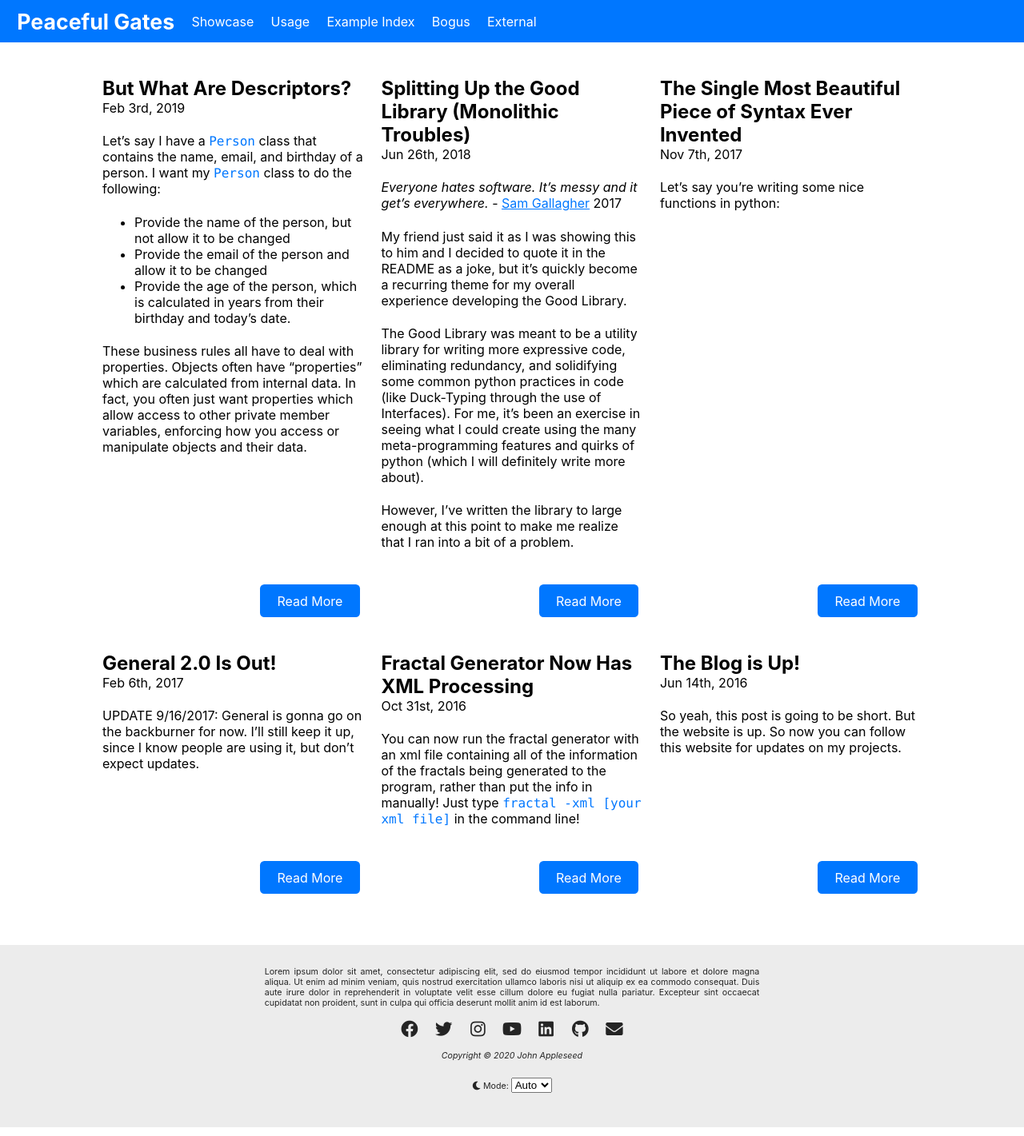
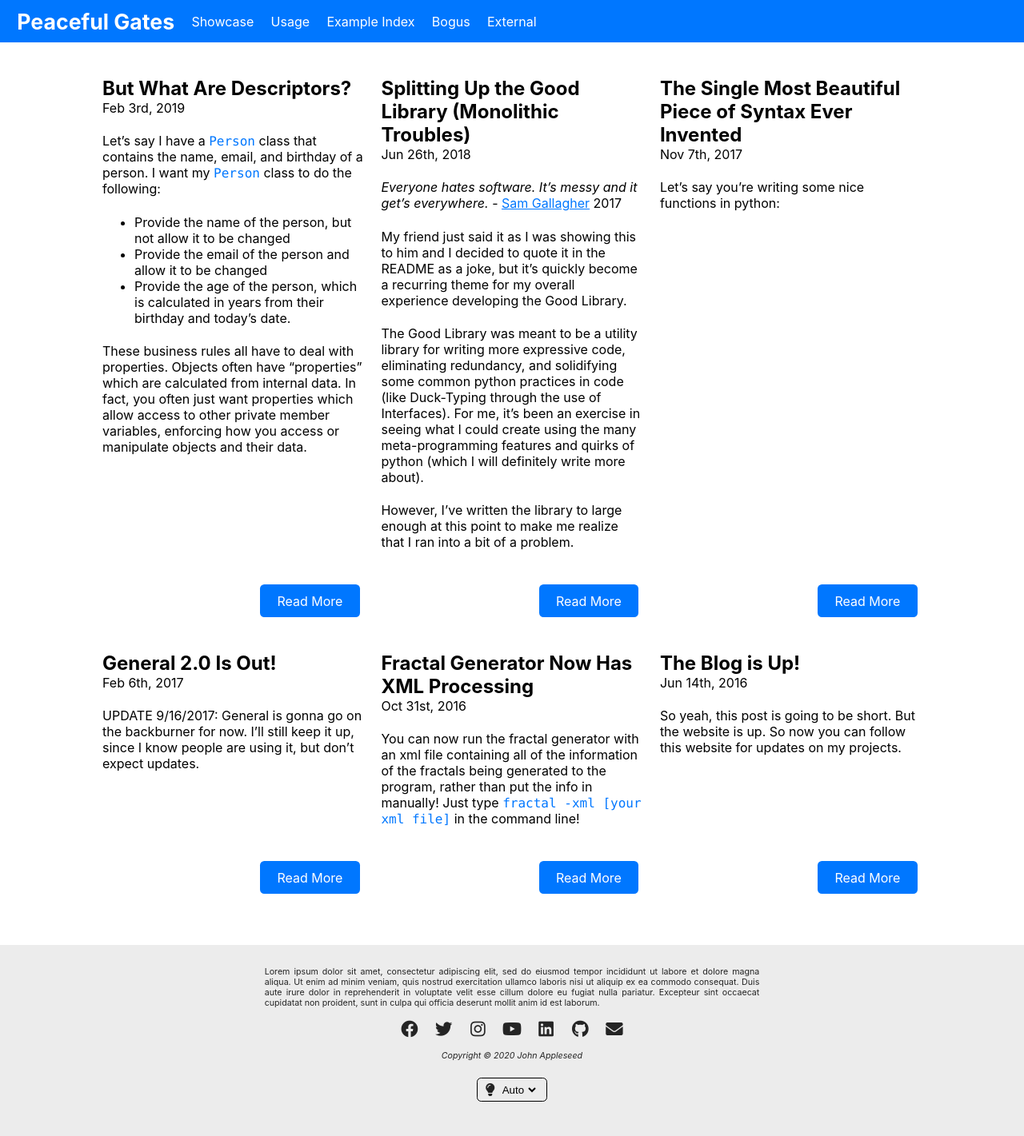
Before and after one commit to andydevs/jekyll-theme-peaceful-gates, a Jekyll site: the page built from index.html, in a window 1280 px wide. Shown: the whole page at 80% size. Built offline with Jekyll 4.4.1, drawn with Linux system fonts in a browser that asks for light colours.

Commit message:
Styled colormode selector

```diff
--- a/_includes/footer.html
+++ b/_includes/footer.html
@@ -7,14 +7,15 @@
         <p class="copyright">
             Copyright &copy; {{ site.copyright }} {{ site.author }}
         </p>
-        <p class="colormode-set">
-            <span class="fas fa-moon"></span>
-            Mode:
-            <select id="colormode-selector">
-                <option value="colormode-auto" selected>Auto</option>
-                <option value="colormode-light">Light</option>
-                <option value="colormode-dark">Dark</option>
-            </select>
+        <p class="site-controls">
+            <span class="colormode-set">
+                <span class="colormode-icon fas fa-lightbulb"></span>
+                <select id="colormode-selector">
+                    <option value="colormode-auto" selected>Auto</option>
+                    <option value="colormode-light">Light</option>
+                    <option value="colormode-dark">Dark</option>
+                </select>
+            </span>
         </p>
     </div>
 </footer>
--- a/_sass/jekyll-theme-peaceful-gates/_footer.scss
+++ b/_sass/jekyll-theme-peaceful-gates/_footer.scss
@@ -60,3 +60,33 @@
     text-decoration: none;
     color: inherit !important;
 }
+
+.colormode-set {
+    // Vertical alignment
+    display: inline-flex;
+    flex-direction: row;
+    align-items: center;
+    justify-content: center;
+
+    // Sizing and spacing
+    font-size: $normal-font-size;
+    padding: $spacing-1 $spacing-2;
+
+    // Border
+    @include with-theme {
+        border: 1px solid color-for(text);
+        border-radius: $spacing-1;
+    }
+
+    // Subcomponents
+    > .colormode-icon {
+        margin-right: $spacing-1;
+    }
+    #colormode-selector {
+        background: transparent;
+        border: none;
+        @include with-theme {
+            color: color-for(text);
+        }
+    }
+}
```
